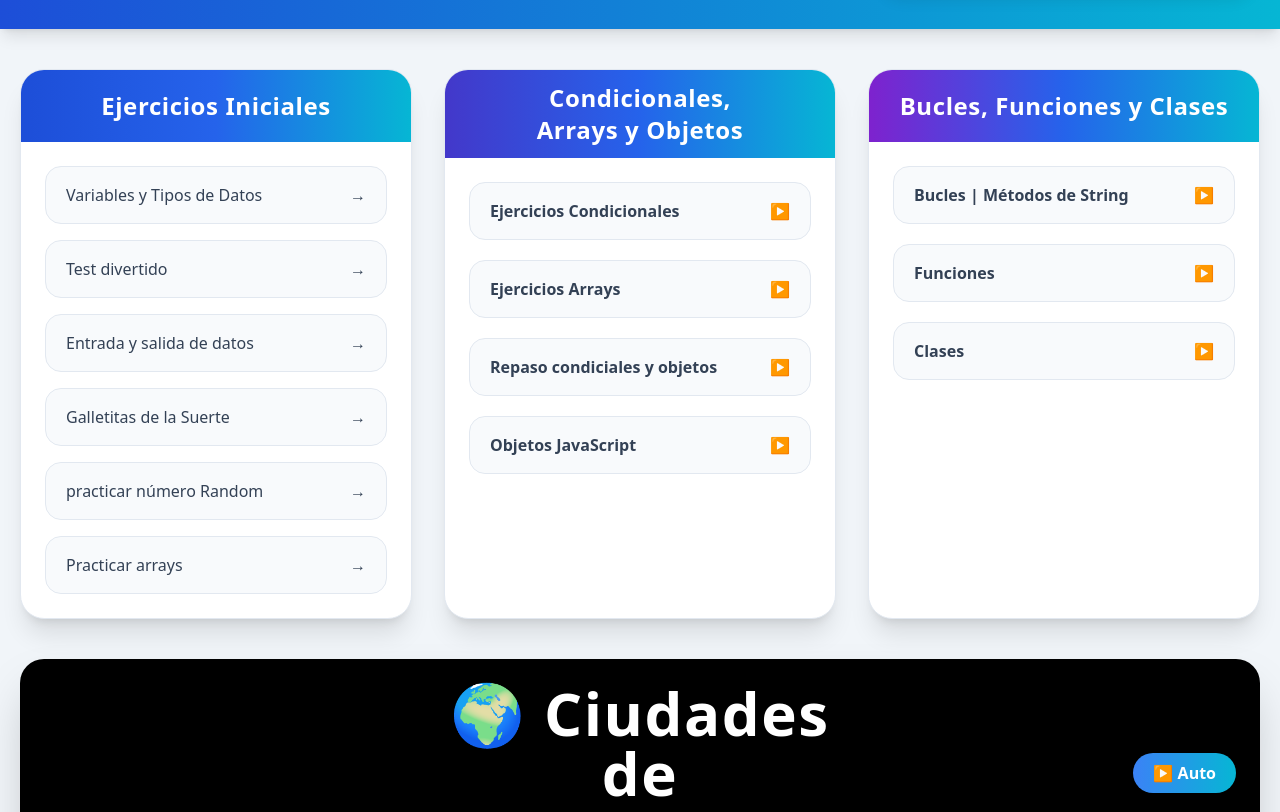
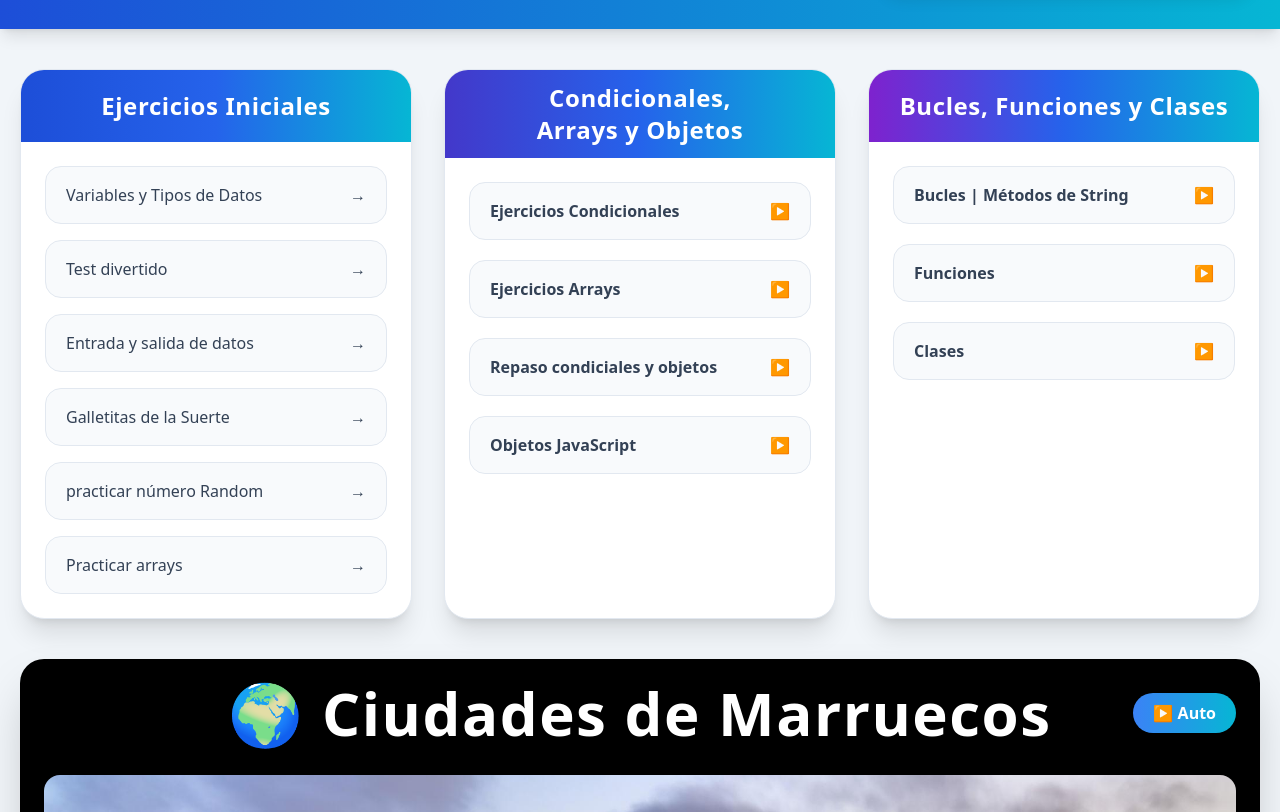
Before and after one commit to MohammedZakhbat/dashbord_JavaScript, a website: page index.html in a window 1280 px wide. Shown: the part 123-935 px from the top of the page. Drawn offline with Linux system fonts and the light colour scheme.

Commit message:
update tailwindcss

```diff
--- a/index.html
+++ b/index.html
@@ -443,20 +443,20 @@
 
         <section class="mt-10 bg-black rounded-3xl p-6 shadow-2xl">
 
-            <div class="grid grid-cols-3 items-center mb-8">
+            <div class="relative flex items-center justify-center mb-8">
 
-                <div></div>
-                <h1 class="text-5xl md:text-6xl font-extrabold text-white tracking-wide text-center">
+    <h1 class="text-4xl md:text-6xl font-extrabold text-white tracking-wide whitespace-nowrap">
         🌍 Ciudades de Marruecos
     </h1>
 
-                <div class="flex justify-end">
     <button
         id="autoPlayBtn"
-            class="bg-gradient-to-r from-blue-500 to-cyan-500 hover:scale-105 transition duration-300 text-white font-bold px-5 py-2 rounded-full shadow-lg"
+        class="absolute right-0 bg-gradient-to-r from-blue-500 to-cyan-500 hover:scale-105 transition duration-300 text-white font-bold px-5 py-2 rounded-full shadow-lg"
     >
         ▶ Auto
     </button>
+
+</div>
     </div>
 
             </div>
```
Also changed, not shown: output.css. Lines whose indentation alone changed are shown as unchanged.
